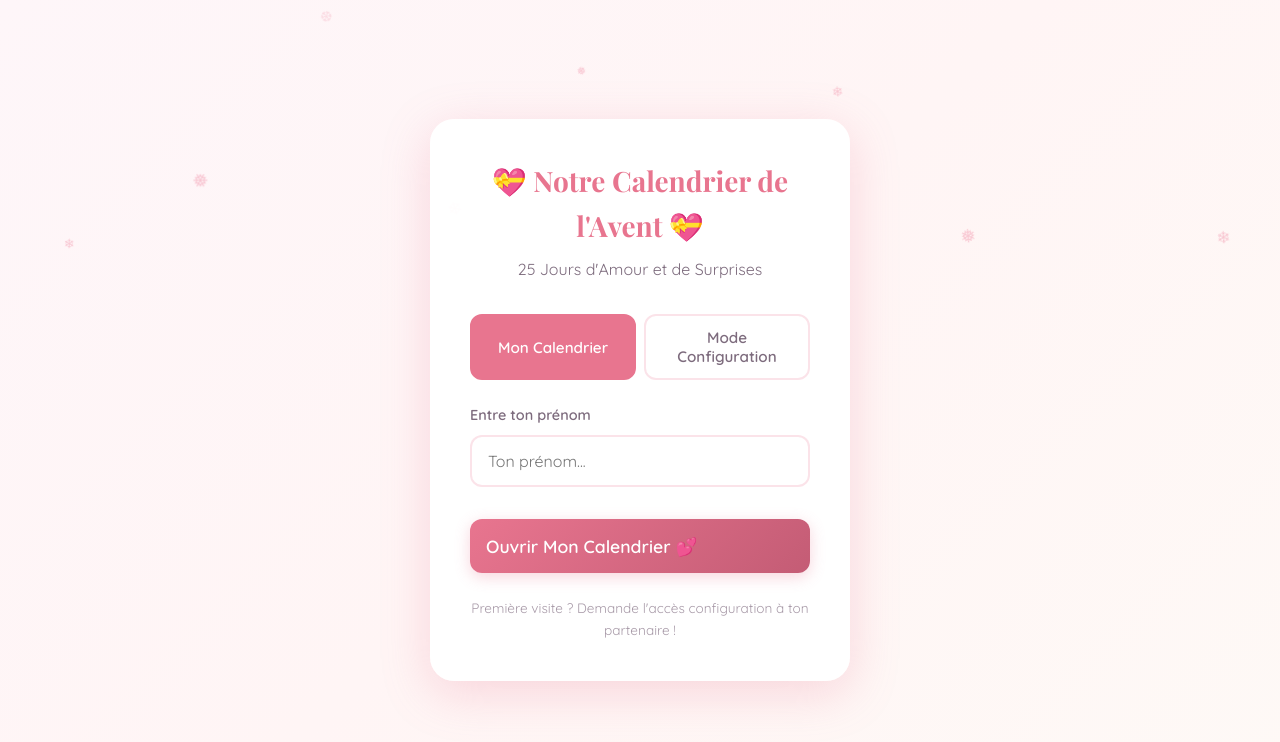
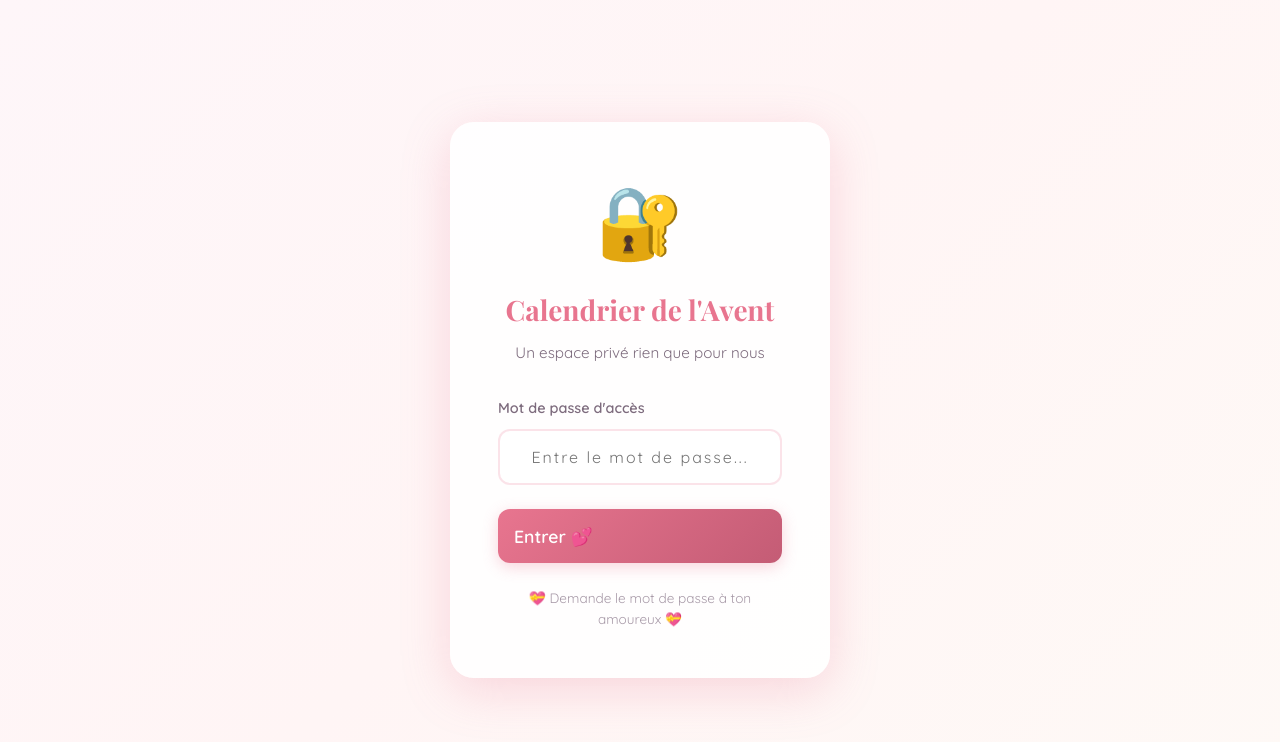
Before and after one commit to Ludovicnay/advent-calendar, a plain HTML site: page index.html in a window 1280 px wide. Drawn offline with nearby package versions, Linux system fonts and the light colour scheme.

Commit message:
Ajout mot de passe d'accès global (patapouf)

```diff
--- a/app.js
+++ b/app.js
@@ -15,6 +15,11 @@ class AdventCalendar {
         this.editingGiftIndex = null;
         this.editingCategory = null;
         this.currentImageData = null; // For image upload
+        this.isAccessGranted = false;
+
+        // IMPORTANT: Change this password to your own!
+        // This is the global access password for the calendar
+        this.globalAccessPassword = 'patapouf';
 
         // Load saved data
         this.theme = localStorage.getItem('adventTheme') || 'light';
@@ -24,6 +29,7 @@ class AdventCalendar {
         this.notes = this.loadNotes();
 
         // DOM Elements
+        this.accessScreen = document.getElementById('accessScreen');
         this.loginScreen = document.getElementById('loginScreen');
         this.appContainer = document.getElementById('appContainer');
         this.calendarGrid = document.getElementById('calendarGrid');
@@ -42,7 +48,49 @@ class AdventCalendar {
     init() {
         this.applyTheme();
         this.bindEvents();
-        this.checkAutoLogin();
+        this.checkAccess();
+    }
+
+    // ============================================
+    // GLOBAL ACCESS
+    // ============================================
+
+    checkAccess() {
+        const accessGranted = sessionStorage.getItem('adventAccessGranted');
+        if (accessGranted === 'true') {
+            this.isAccessGranted = true;
+            this.showLoginScreen();
+            this.checkAutoLogin();
+        } else {
+            this.showAccessScreen();
+        }
+    }
+
+    showAccessScreen() {
+        this.accessScreen.classList.remove('hidden');
+        this.loginScreen.classList.add('hidden');
+        this.appContainer.classList.add('hidden');
+    }
+
+    showLoginScreen() {
+        this.accessScreen.classList.add('hidden');
+        this.loginScreen.classList.remove('hidden');
+        this.appContainer.classList.add('hidden');
+    }
+
+    verifyAccess() {
+        const password = document.getElementById('accessPassword').value;
+
+        if (password === this.globalAccessPassword) {
+            this.isAccessGranted = true;
+            sessionStorage.setItem('adventAccessGranted', 'true');
+            this.showLoginScreen();
+            this.checkAutoLogin();
+        } else {
+            alert('Mot de passe incorrect ! 🔒');
+            document.getElementById('accessPassword').value = '';
+            document.getElementById('accessPassword').focus();
+        }
     }
 
     // ============================================
@@ -317,6 +365,12 @@ class AdventCalendar {
     // ============================================
 
     bindEvents() {
+        // Access screen
+        document.getElementById('accessBtn').addEventListener('click', () => this.verifyAccess());
+        document.getElementById('accessPassword').addEventListener('keypress', (e) => {
+            if (e.key === 'Enter') this.verifyAccess();
+        });
+
         // Login tabs
         document.querySelectorAll('.login-tab').forEach(tab => {
             tab.addEventListener('click', (e) => {
--- a/index.html
+++ b/index.html
@@ -27,6 +27,29 @@
     <!-- Celebration overlay -->
     <div class="celebration-overlay" id="celebrationOverlay">
         <div class="confetti-container" id="confettiContainer"></div>
+    </div>
+
+    <!-- Access Screen (Global Password) -->
+    <div class="access-screen" id="accessScreen">
+        <div class="access-container">
+            <div class="access-header">
+                <div class="access-icon">🔐</div>
+                <h1>Calendrier de l'Avent</h1>
+                <p>Un espace privé rien que pour nous</p>
+            </div>
+            <div class="access-form">
+                <div class="access-field">
+                    <label>Mot de passe d'accès</label>
+                    <input type="password" id="accessPassword" placeholder="Entre le mot de passe..." autocomplete="off">
+                </div>
+                <button class="btn btn-primary access-btn" id="accessBtn">
+                    Entrer 💕
+                </button>
+            </div>
+            <div class="access-footer">
+                <p>💝 Demande le mot de passe à ton amoureux 💝</p>
+            </div>
+        </div>
     </div>
 
     <!-- Login Screen -->
--- a/styles.css
+++ b/styles.css
@@ -992,6 +992,124 @@ body {
 }
 
 /* ============================================
+   ACCESS SCREEN (Global Password)
+   ============================================ */
+.access-screen {
+    position: fixed;
+    top: 0;
+    left: 0;
+    width: 100%;
+    height: 100%;
+    display: flex;
+    align-items: center;
+    justify-content: center;
+    z-index: 100;
+    padding: 1rem;
+    background: var(--bg-primary);
+}
+
+.access-screen.hidden {
+    display: none;
+}
+
+.access-container {
+    background: var(--bg-card);
+    border-radius: 24px;
+    padding: 3rem;
+    max-width: 380px;
+    width: 100%;
+    box-shadow: var(--shadow-strong);
+    text-align: center;
+    animation: fadeInUp 0.5s ease;
+}
+
+@keyframes fadeInUp {
+    from {
+        opacity: 0;
+        transform: translateY(20px);
+    }
+    to {
+        opacity: 1;
+        transform: translateY(0);
+    }
+}
+
+.access-header {
+    margin-bottom: 2rem;
+}
+
+.access-icon {
+    font-size: 4rem;
+    margin-bottom: 1rem;
+    animation: pulse 2s ease-in-out infinite;
+}
+
+@keyframes pulse {
+    0%, 100% { transform: scale(1); }
+    50% { transform: scale(1.1); }
+}
+
+.access-header h1 {
+    font-family: 'Playfair Display', serif;
+    font-size: 1.75rem;
+    color: var(--accent-primary);
+    margin-bottom: 0.5rem;
+}
+
+.access-header p {
+    color: var(--text-secondary);
+    font-size: 0.95rem;
+}
+
+.access-form {
+    margin-bottom: 1.5rem;
+}
+
+.access-field {
+    margin-bottom: 1rem;
+    text-align: left;
+}
+
+.access-field label {
+    display: block;
+    font-weight: 600;
+    color: var(--text-secondary);
+    margin-bottom: 0.5rem;
+    font-size: 0.9rem;
+}
+
+.access-field input {
+    width: 100%;
+    padding: 1rem;
+    border: 2px solid var(--border-color);
+    border-radius: 12px;
+    font-family: inherit;
+    font-size: 1rem;
+    background: var(--bg-secondary);
+    color: var(--text-primary);
+    transition: border-color var(--transition-fast);
+    text-align: center;
+    letter-spacing: 2px;
+}
+
+.access-field input:focus {
+    outline: none;
+    border-color: var(--accent-primary);
+}
+
+.access-btn {
+    width: 100%;
+    padding: 1rem;
+    font-size: 1.1rem;
+    margin-top: 0.5rem;
+}
+
+.access-footer {
+    color: var(--text-muted);
+    font-size: 0.85rem;
+}
+
+/* ============================================
    LOGIN SCREEN
    ============================================ */
 .login-screen {
```
